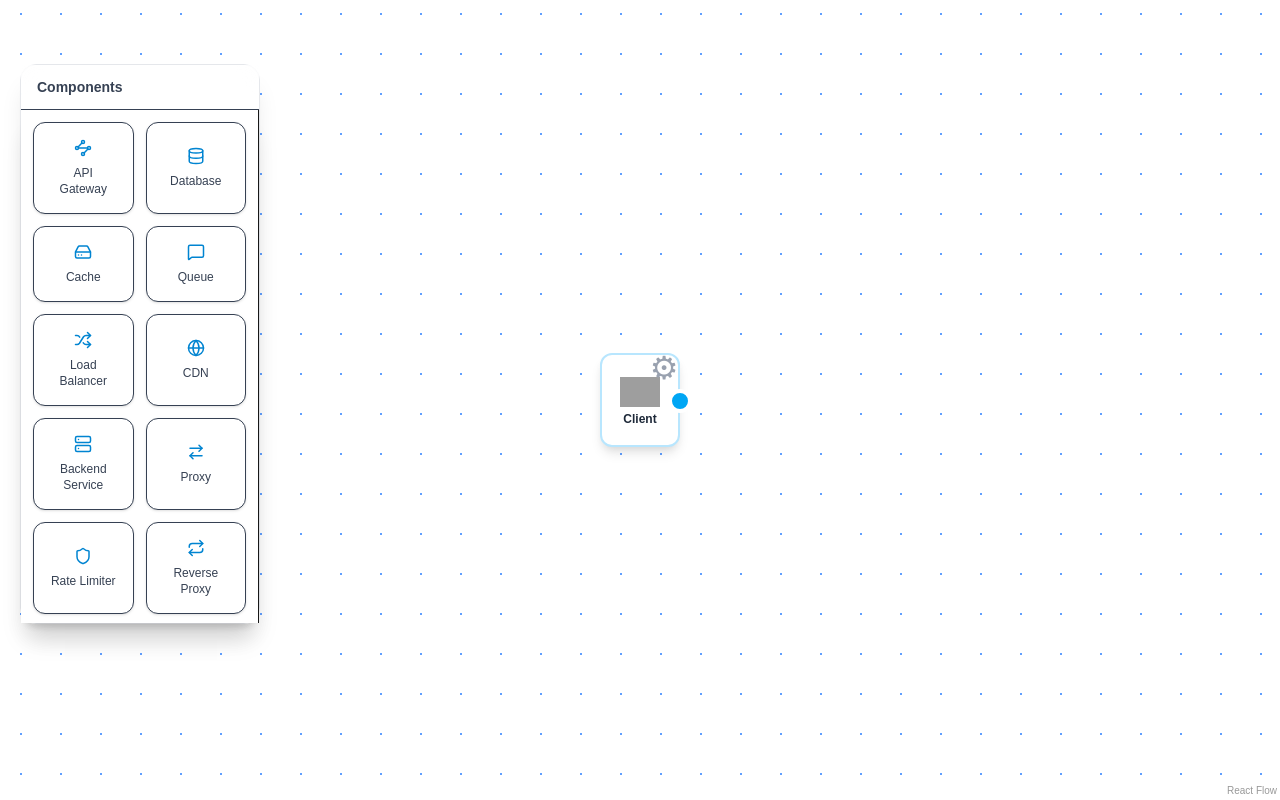
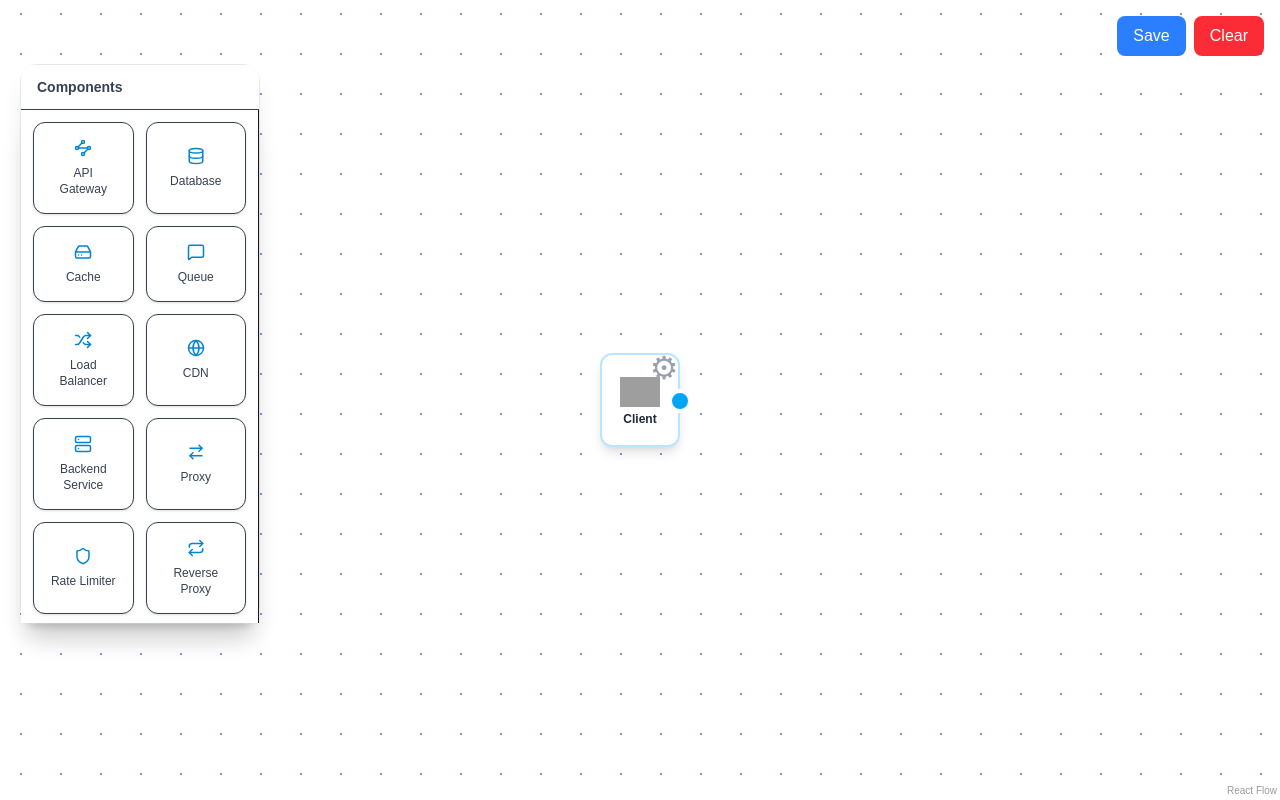
Before and after one commit to Gautamkumarsolanki/systemvisualizer, a Next.js app: page /home in a window 1280 px wide. Built offline with nearby package versions, Linux system fonts and the light colour scheme; grey boxes are pictures that could not be loaded.

Commit message:
save and close

```diff
--- a/app/home/page.tsx
+++ b/app/home/page.tsx
@@ -1,5 +1,5 @@
 'use client';
-import React, { useCallback } from 'react';
+import React, { useState, useEffect, useCallback } from 'react';
 import '@xyflow/react/dist/style.css';
 
 import { ReactFlow, applyNodeChanges, applyEdgeChanges, addEdge, Background, ReactFlowProvider } from '@xyflow/react';
@@ -16,6 +16,8 @@ export default function Home() {
 
     const { edges, nodes, setEdges, setNodes } = useSystemContext();
 
+    const [reactFlowInstance, setReactFlowInstance] = useState<any>(null);
+
     const onNodesChange = useCallback(
         (changes: any) => setNodes((nodesSnapshot) => applyNodeChanges(changes, nodesSnapshot)),
         [],
@@ -28,13 +30,64 @@ export default function Home() {
         (params: any) => setEdges((edgesSnapshot) => addEdge(params, edgesSnapshot)),
         [],
     );
+
+    const onSave = useCallback(() => {
+        if (!reactFlowInstance) return;
+        const flow = reactFlowInstance.toObject();
+        localStorage.setItem("system-design-flow", JSON.stringify(flow));
+        alert("Diagram Saved!");
+    }, [reactFlowInstance]);
+
+    useEffect(() => {
+        const savedFlow = localStorage.getItem("system-design-flow");
+        if (savedFlow) {
+            const parsedFlow = JSON.parse(savedFlow);
+            setNodes(parsedFlow.nodes || []);
+            setEdges(parsedFlow.edges || []);
+
+            if (parsedFlow.viewport && reactFlowInstance) {
+            reactFlowInstance.setViewport(parsedFlow.viewport);
+}
+        }
+    }, []);
+
     console.log("Nodes in Home:", nodes);
     console.log("Edges in Home:", edges);
     return (
         <ReactFlowProvider>
             <DnDProvider>
-                <div className='react-flow-wrapper' style={{ width: '100vw', height: '100vh' }}>
-                    {nodeMetaData && <NodeConfigModal isOpen={isOpen} onClose={onClose} nodeMetaData={nodeMetaData} setNodeMetaData={setNodeMetaData} updateNodeMetaData={updateNodeMetaData}/>}
+                <div className='react-flow-wrapper relative' style={{ width: '100vw', height: '100vh' }}>
+
+                    <div className="absolute top-4 right-4 z-50 flex gap-2">
+                        <button
+                        onClick={onSave}
+                        className="px-4 py-2 bg-blue-500 text-white rounded-lg"
+                        >
+                        Save
+                        </button>
+
+                        <button
+                        onClick={() => {
+                            setNodes([]);
+                            setEdges([]);
+                            localStorage.removeItem("system-design-flow");
+                        }}
+                        className="px-4 py-2 bg-red-500 text-white rounded-lg"
+                        >
+                        Clear
+                        </button>
+                    </div>
+
+                    {nodeMetaData && (
+                        <NodeConfigModal
+                        isOpen={isOpen}
+                        onClose={onClose}
+                        nodeMetaData={nodeMetaData}
+                        setNodeMetaData={setNodeMetaData}
+                        updateNodeMetaData={updateNodeMetaData}
+                        />
+                    )}
+
                     <ReactFlow
                         nodes={nodes}
                         edges={edges}
@@ -42,11 +95,13 @@ export default function Home() {
                         onNodesChange={onNodesChange}
                         onEdgesChange={onEdgesChange}
                         onConnect={onConnect}
+                        onInit={setReactFlowInstance}
                         fitView
                     >
                         <Background color='oklch(62.3% 0.214 259.815)' />
                     </ReactFlow>
-                </div>
+
+                    </div>
                 <NodeSidebar />
             </DnDProvider>
         </ReactFlowProvider>
```
Also changed, not shown: 1 other file (tests, documents, lock files or other folders).
